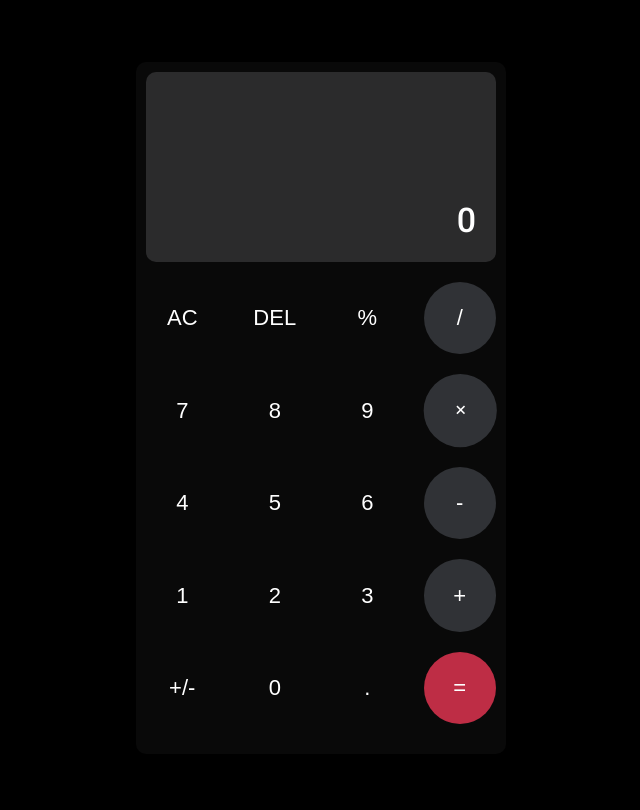
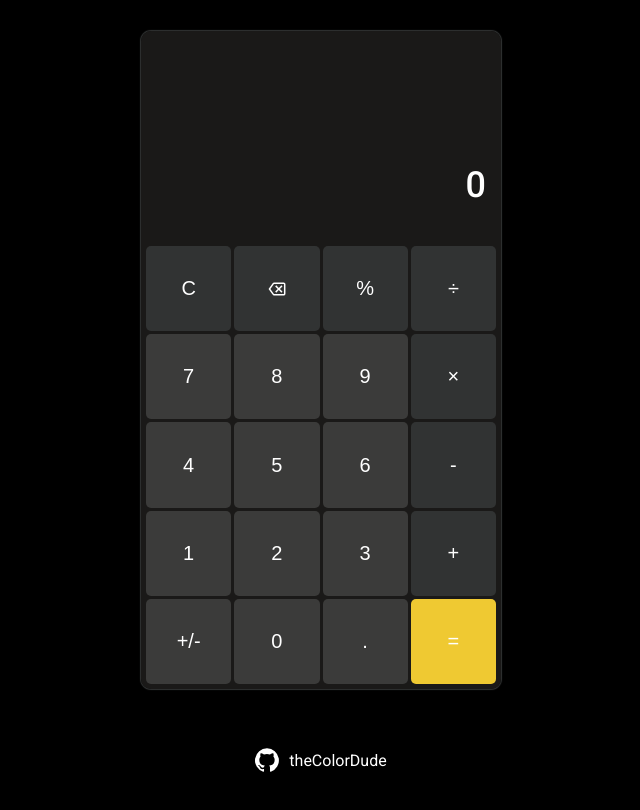
Before and after one commit to constPardalos/calculator, a plain HTML site: page index.html in a window 1280 px wide. Shown: the whole page, without its empty margins (319-959 px from the left). Drawn offline with Linux system fonts and the light colour scheme.

Commit message:
Update styling and add keyboard support
* Change the styling of the calculator and its buttons
* Create function to briefly change the color of the buttons when clicked
* Add function to click each button when the equivalent keyboard key is pressed
* Add author and GitHub link to the footer
* Create and add favicon
* Minor changes and code refactoring

```diff
--- a/index.html
+++ b/index.html
@@ -7,7 +7,8 @@
     <title>Calculator</title>
     <link href="styles.css" rel="stylesheet">
     <script defer src="scripts.js"></script>
-    <link href="https://fonts.googleapis.com/css2?family=Roboto:wght@100;300;400;500;700&display=swap" rel="stylesheet">
+    <link href="https://fonts.googleapis.com/css2?family=Roboto:wght@300;400;500;700&display=swap" rel="stylesheet">
+    <link rel="icon" type="image/x-icon" href="assets/favicon.png">
 </head>
 <body>
 
@@ -19,40 +20,56 @@
         </div>
         <div class="buttons">
             <div class="btn-row">
-                <button class="btn clear" name="clear">AC</button>
-                <button class="btn delete" name="delete">DEL</button>
-                <button class="btn operator percent" name="percent" data-value="%">%</button>
-                <button class="btn operator" name="divide" data-value="/">/</button>
+                <button class="btn action clear" data-key="Delete">C</button>
+                <button class="btn action delete" data-key="Backspace">
+                    <svg xmlns="http://www.w3.org/2000/svg" height="24" width="24"><path d="M11.225 15.65 13.825 13.05 16.425 15.65 17.475 14.6 14.875 12 17.475 9.4 16.425 8.35 13.825 10.95 11.225 8.35 10.175 9.4 12.775 12 10.175 14.6ZM3.55 12 7.525 6.4Q7.825 5.975 8.275 5.737Q8.725 5.5 9.25 5.5H18.625Q19.375 5.5 19.913 6.025Q20.45 6.55 20.45 7.3V16.7Q20.45 17.45 19.913 17.975Q19.375 18.5 18.625 18.5H9.25Q8.725 18.5 8.275 18.25Q7.825 18 7.525 17.6ZM5.4 12 8.775 16.75Q8.85 16.85 8.975 16.925Q9.1 17 9.25 17H18.625Q18.75 17 18.85 16.9Q18.95 16.8 18.95 16.7V7.3Q18.95 7.2 18.85 7.1Q18.75 7 18.625 7H9.25Q9.1 7 8.975 7.075Q8.85 7.15 8.775 7.25ZM18.95 12V7.25Q18.95 7.15 18.95 7.075Q18.95 7 18.95 7Q18.95 7 18.95 7.1Q18.95 7.2 18.95 7.3V16.7Q18.95 16.8 18.95 16.9Q18.95 17 18.95 17Q18.95 17 18.95 16.925Q18.95 16.85 18.95 16.75Z"/></svg>
+                </button>
+                <button class="btn operator percent" data-key="%">%</button>
+                <button class="btn operator" data-key="/">÷</button>
             </div>
             <div class="btn-row">
-                <button class="btn digit" name="7">7</button>
-                <button class="btn digit" name="8">8</button>
-                <button class="btn digit" name="9">9</button>
-                <button class="btn operator multiply" name="multiply" data-value="*">+</button>
+                <button class="btn digit" data-key="7">7</button>
+                <button class="btn digit" data-key="8">8</button>
+                <button class="btn digit" data-key="9">9</button>
+                <button class="btn operator" data-key="*">×</button>
             </div>
             <div class="btn-row">
-                <button class="btn digit" name="4">4</button>
-                <button class="btn digit" name="5">5</button>
-                <button class="btn digit" name="6">6</button>
-                <button class="btn operator" name="subtract" data-value="-">-</button>
+                <button class="btn digit" data-key="4">4</button>
+                <button class="btn digit" data-key="5">5</button>
+                <button class="btn digit" data-key="6">6</button>
+                <button class="btn operator" data-key="-">-</button>
             </div>
             <div class="btn-row">
-                <button class="btn digit" name="1">1</button>
-                <button class="btn digit" name="2">2</button>
-                <button class="btn digit" name="3">3</button>
-                <button class="btn operator" name="add" data-value="+">+</button>
+                <button class="btn digit" data-key="1">1</button>
+                <button class="btn digit" data-key="2">2</button>
+                <button class="btn digit" data-key="3">3</button>
+                <button class="btn operator" data-key="+">+</button>
             </div>
             <div class="btn-row">
-                <button class="btn digit" name="sign">+/-</button>
-                <button class="btn digit" name="0">0</button>
-                <button class="btn digit" name="decimal">.</button>
-                <button class="btn equal" name="equal">=</button>
+                <button class="btn digit" data-key="Insert">+/-</button>
+                <button class="btn digit" data-key="0">0</button>
+                <button class="btn digit" data-key=".">.</button>
+                <button class="btn equal" data-key="Enter">=</button>
             </div>
         </div>
     </div>
 </main>
 
-<footer></footer>
+<footer>
+    <div class="credits">
+        <a href="https://github.com/theColorDude" target="_blank">
+            <svg viewBox="0 0 32.58 31.77" xmlns="http://www.w3.org/2000/svg">
+                <g data-name="Layer 2" id="Layer_2">
+                    <g data-name="Layer 1" id="Layer_1-2">
+                        <path class="cls-1"
+                              d="M16.29,0a16.29,16.29,0,0,0-5.15,31.75c.82.15,1.11-.36,1.11-.79s0-1.41,0-2.77C7.7,29.18,6.74,26,6.74,26a4.36,4.36,0,0,0-1.81-2.39c-1.47-1,.12-1,.12-1a3.43,3.43,0,0,1,2.49,1.68,3.48,3.48,0,0,0,4.74,1.36,3.46,3.46,0,0,1,1-2.18c-3.62-.41-7.42-1.81-7.42-8a6.3,6.3,0,0,1,1.67-4.37,5.94,5.94,0,0,1,.16-4.31s1.37-.44,4.48,1.67a15.41,15.41,0,0,1,8.16,0c3.11-2.11,4.47-1.67,4.47-1.67A5.91,5.91,0,0,1,25,11.07a6.3,6.3,0,0,1,1.67,4.37c0,6.26-3.81,7.63-7.44,8a3.85,3.85,0,0,1,1.11,3c0,2.18,0,3.94,0,4.47s.29.94,1.12.78A16.29,16.29,0,0,0,16.29,0Z"/>
+                    </g>
+                </g>
+            </svg>
+            <span>theColorDude</span>
+        </a>
+    </div>
+</footer>
 
 </body>
 </html>
--- a/scripts.js
+++ b/scripts.js
@@ -8,6 +8,7 @@ let num1 = 0,
 
 const displayValue = document.querySelector('.value'),
     displayOperation = document.querySelector('.operation'),
+    buttons = Array.from(document.querySelectorAll('.btn')),
     digits = Array.from(document.querySelectorAll('.digit')),
     operators = Array.from(document.querySelectorAll('.operator')),
     equal = document.querySelector('.equal'),
@@ -20,16 +21,28 @@ displayValue.style.fontSize = '100%';
 
 // EVENT LISTENERS
 // ========================
+
+window.addEventListener('keydown', function(e) {
+    const key = document.querySelector(`button[data-key="${e.key}"]`);
+    if (key) {
+        key.click();
+    }
+});
+
+buttons.forEach(button => button.addEventListener('click', function(e) {
+    styleOnClick(e.currentTarget);
+}));
+
 digits.forEach(digit => digit.addEventListener('click', function(e) {
-    updateDisplayValue(e.target.name);
+    updateDisplayValue(e.target.dataset.key);
 }));
 
 operators.forEach(operatorKey => operatorKey.addEventListener('click', function(e) {
     if (displayOperation.textContent && !displayOperation.textContent.includes('=') && !operatorClicked) {
         operate(operator, num1, num2);
-        setOperation(e.target.dataset.value);
+        setOperation(e.target.textContent);
     } else {
-        setOperation(e.target.dataset.value);
+        setOperation(e.target.textContent);
     }
 }));
 
@@ -92,12 +105,13 @@ function percent(num1,num2) {
 function setOperation(symbol) {
 
     if (displayValue.textContent.includes('zero') ||
-        displayValue.textContent.includes('Infinity')) {
+        displayValue.textContent.includes('Infinity') ||
+        displayValue.textContent === '') {
         return;
     }
 
     num1 = displayValue.textContent;
-    operator = symbol;
+    operator = symbol.toString();
     displayOperation.textContent = `${num1} ${operator}`;
     operatorClicked = true;
     equalClicked = false;
@@ -118,17 +132,17 @@ function operate(operator, num1, num2) {
         result = add(num1,num2);
     } else if (operator === '-') {
         result = subtract(num1,num2);
-    } else if (operator === '*') {
+    } else if (operator === '×') {
         result = multiply(num1,num2);
-    } else if (operator === '/') {
+    } else if (operator === '÷') {
         result = divide(num1,num2);
     } else if (operator === '%') {
         result = percent(num1,num2);
     }
 
     result = result.toString();
-    if (result.includes('.') && result.split(".")[1].length > 10) {
-        result = parseFloat(result.slice(0, 10 - result.split(".")[1].length));
+    if (result.includes('.') && result.split(".")[1].length > 5) {
+        result = parseFloat(result.slice(0, 5 - result.split(".")[1].length));
     }
 
     displayOperation.textContent = currentOperation + ` ${num2} =`;
@@ -152,7 +166,7 @@ function updateDisplayValue(value) {
         displayOperation.textContent = '';
     }
 
-    if (value === 'sign') {
+    if (value === 'Insert') {
         if (operatorClicked || equalClicked) {
             newValue = '-';
         } else if (currentValue.charAt(0) === '-') {
@@ -162,7 +176,7 @@ function updateDisplayValue(value) {
         }
     }
 
-    else if (value === 'decimal') {
+    else if (value === '.') {
         if (operatorClicked || equalClicked || currentValue.length === 0 || currentValue === '0') {
             newValue = '0.';
         } else if (currentValue.includes('.')) {
@@ -190,13 +204,18 @@ function updateDisplayValue(value) {
 }
 
 function decreaseFontSize() {
-    while ((displayValue.offsetWidth >= calcDisplay.offsetWidth - 40) && displayValue.style.fontSize !== '0%') {
+    while ((displayValue.offsetWidth >= calcDisplay.offsetWidth) && displayValue.style.fontSize !== '0%') {
         displayValue.style.fontSize = `${parseInt(displayValue.style.fontSize.slice(0, -1)) -5}%`;
     }
 }
 
 function increaseFontSize() {
-    while ((displayValue.offsetWidth <= calcDisplay.offsetWidth - 40) && displayValue.style.fontSize !== '100%') {
+    while ((displayValue.offsetWidth <= calcDisplay.offsetWidth) && displayValue.style.fontSize !== '100%') {
         displayValue.style.fontSize = `${parseInt(displayValue.style.fontSize.slice(0, -1)) +5}%`;
     }
 }
+
+function styleOnClick(target) {
+    target.classList.add('clicked');
+    setTimeout(() => {target.classList.remove('clicked')}, 100);
+}
--- a/styles.css
+++ b/styles.css
@@ -1,35 +1,43 @@
 body {
     background-color: black;
     font-family: 'Roboto', sans-serif;
+    margin: 0;
+    padding: 0;
 }
 
 main {
     display: flex;
     align-items: center;
     justify-content: center;
-    min-height: 100vh;
+    min-height: calc(100vh - 80px);
+}
+
+::-moz-selection { /* Code for Firefox */
+    background: rgba(59, 59, 58, 0.9);
+}
+
+::selection {
+    background: rgba(59, 59, 58, 0.9);
 }
 
 .calculator {
-    background-color: #090909;
+    background-color: rgba(33, 32, 30, 0.8);
     border-radius: 10px;
-    margin: 0;
-    padding: 10px;
+    box-shadow: 0 0 1px 1px #313333;
+    margin: 10px;
+    padding: 5px 5px 2px 5px;
     max-width: 350px;
     width: 100%;
 }
 
 .screen {
-    background-color: #2b2b2c;
-    border-radius: 10px;
     color: white;
     display: flex;
     flex-flow: column wrap;
-    font-size: 34px;
+    font-size: 36px;
     align-items: flex-end;
     justify-content: flex-end;
-    margin-bottom: 20px;
-    padding: 20px;
+    margin: 20px 10px 40px 10px;
     overflow: hidden;
     height: 150px;
     text-align: right;
@@ -37,7 +45,9 @@ main {
 
 .operation {
     font-size: 50%;
+    font-weight: 300;
     margin-bottom: 10px;
+    opacity: 0.7;
 }
 
 .value {
@@ -53,49 +63,101 @@ main {
 
 .btn-row {
     display: flex;
-    gap: 20px;
-    margin-bottom: 20px;
+    gap: 3px;
+    margin-bottom: 3px;
     width: 100%;
 }
 
 .btn {
     aspect-ratio: 1/1;
     box-sizing: border-box;
-    background-color: transparent;
+    background-color: rgba(59, 59, 58, 1);
     border: none;
-    border-radius: 50%;
+    border-radius: 5px;
     color: #fff;
     display: flex;
     flex: 1 1 25%;
     align-items: center;
     justify-content: center;
-    font-size: 22px;
-    font-weight: 500;
+    font-size: 20px;
+    font-weight: 300;
     outline: none;
     cursor: pointer;
-    transition: 0.15s ease-in;
+    user-select: none;
+    transition: all 0.05s;
 }
 
-.btn.operator:not(.percent) {
-    background-color: hsl(216, 5%, 20%);
+.btn svg {
+    display: inline;
+    fill: #fff;
+}
+
+.btn.operator,
+.btn.action {
+    background-color: rgba(49, 51, 51, 1);
 }
 
 .btn.equal {
-    background-color: hsl(350, 62%, 46%);
+    background-color: rgba(239, 201, 50, 1);
 }
 
 .btn:hover {
-    background-color: hsl(0, 0%, 10%);
+    background-color: rgba(49, 51, 51, 1);
 }
 
-.btn.operator:not(.percent):hover {
-    background-color: hsl(216, 5%, 26%);
+.btn.operator:hover,
+.btn.action:hover {
+    background-color: rgba(59, 59, 58, 1);
 }
 
 .btn.equal:hover {
-    background-color: hsl(350, 62%, 54%);
+    background-color: rgba(239, 201, 50, 0.9);
 }
 
-.btn.multiply {
-    transform: rotate(45deg);
+.btn.clicked {
+    background-color: rgba(59, 59, 58, 0.7);
+    transition: 0s;
 }
+
+.btn.operator.clicked,
+.btn.action.clicked {
+    background-color: rgba(49, 51, 51, 0.7);
+    transition: 0s;
+}
+
+.btn.equal.clicked {
+    background-color: rgba(239, 201, 50, 0.7);
+    transition: 0s;
+}
+
+.credits {
+    display: flex;
+    align-items: center;
+    justify-content: center;
+    color: #fff;
+    height: 80px;
+}
+
+.credits a {
+    display: flex;
+    align-items: center;
+    justify-content: center;
+    gap: 10px;
+    color: #fff;
+    text-decoration: none;
+    width: 24px;
+    height: 24px;
+}
+
+.credits a svg {
+    flex-shrink: 0;
+    fill: #fff;
+    max-width: 24px;
+    height: 24px;
+    transition: all 0.2s linear;
+}
+
+.credits a:hover svg {
+    fill: #efc932;
+    transform: scale(1.1);
+}
```
Also changed, not shown: assets/favicon.png (added).
